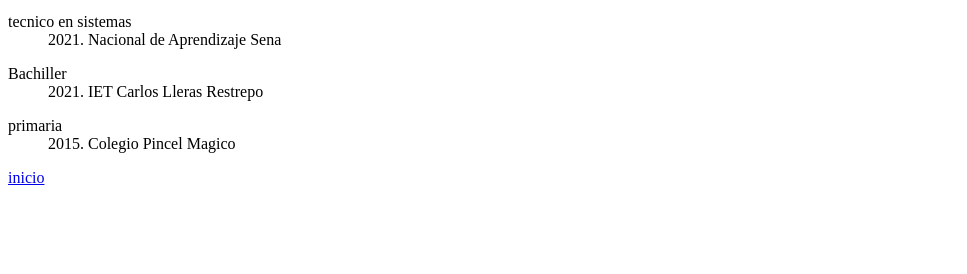
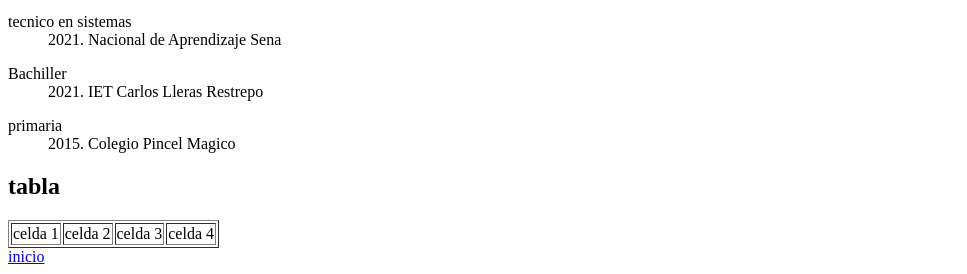
Before and after one commit to kevinstevenortiz/kevinstivenortiz-gituhb.io, a plain HTML site: page holamundo/pages/hv.html in a window 1280 px wide. Shown: the part 653-927 px from the top of the page, without its empty margins (0-967 px from the left). Before the commit the page ends 848 px from the top, so only its background shows below. Drawn offline with Linux system fonts and the light colour scheme; files whose address does not match are found by name.

Commit message:
tabla basica

```diff
--- a/pages/hv.html
+++ b/holamundo/pages/hv.html
@@ -49,7 +49,16 @@
     <dd>2015. Colegio Pincel Magico</dd>
 </dl>
 </dl>
+<h2>tabla</h2>
+<table border="1">
+    <tr>
+        <td>celda 1</td>
+        <td>celda 2</td>
+        <td>celda 3</td>
+        <td>celda 4</td>
+    </tr>
 
+</table>
 <a href="../index.html">inicio</a>
 </body>
 </html>
```
Also changed, not shown: holamundo/index.html (renamed from index.html), holamundo/pages/hobbies/hvH.html (renamed from pages/hobbies/hvH.html), holamundo/pages/hobbies/leer.html (renamed from pages/hobbies/leer.html), holamundo/pages/hobbies/programar.html (renamed from pages/hobbies/programar.html), 1 other file.
